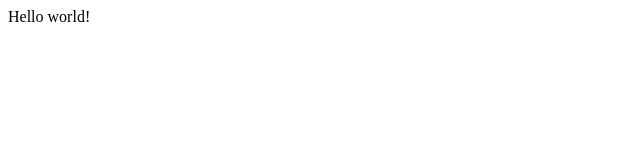
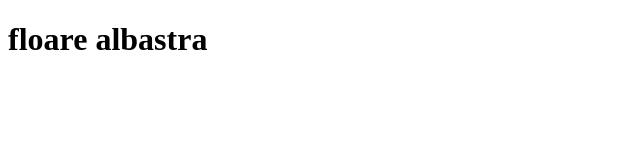
Before and after one commit to Gherase12/projects, a plain HTML site: page index.html in a window 1280 px wide. Shown: the whole page, without its empty margins (0-640 px from the left). Drawn offline with Linux system fonts and the light colour scheme.

```diff
--- a/index.html
+++ b/index.html
@@ -7,6 +7,6 @@
     <title>Document</title>
 </head>
 <body>
-    Hello world!
+   <h1>floare albastra</h1>
 </body>
 </html>
```
